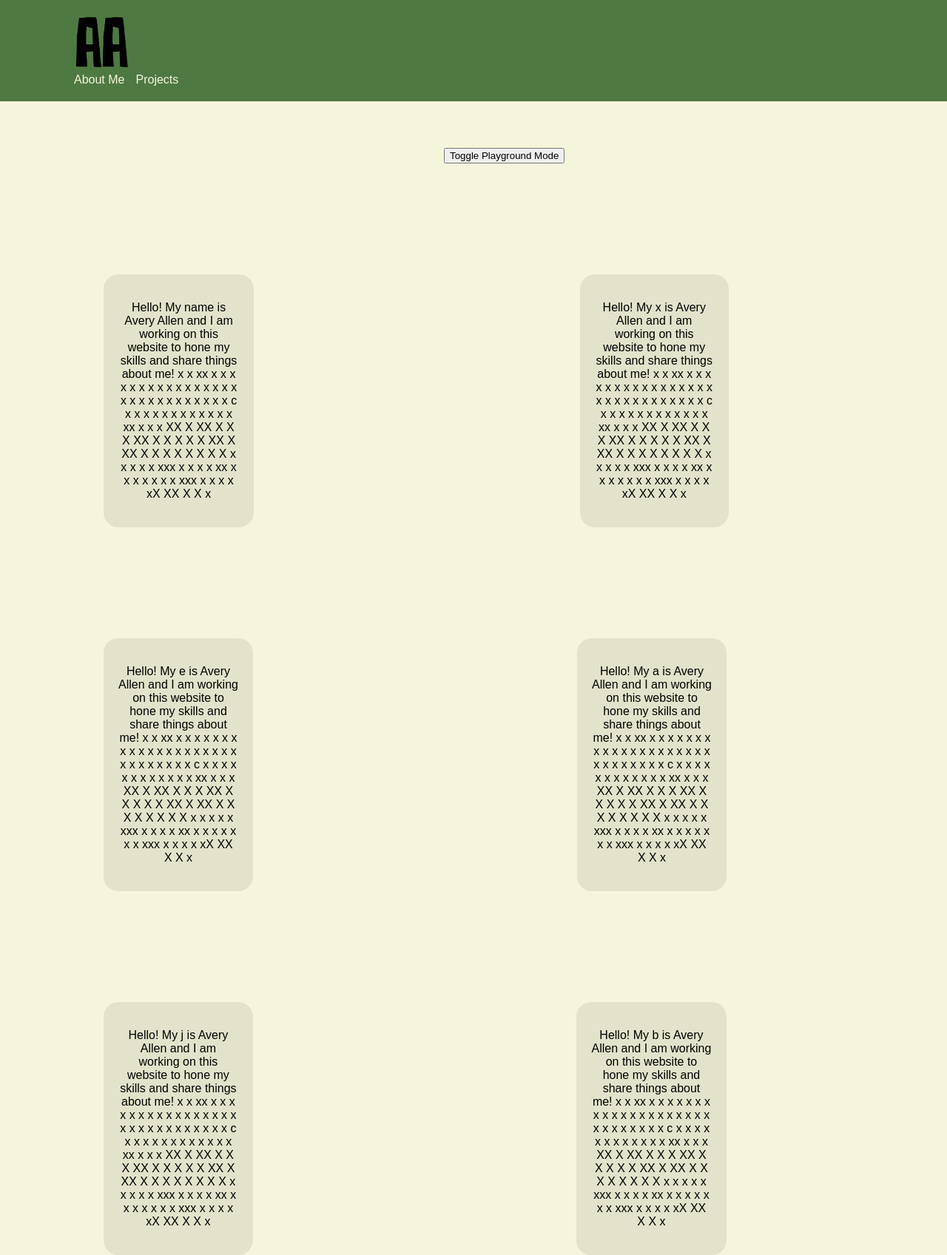
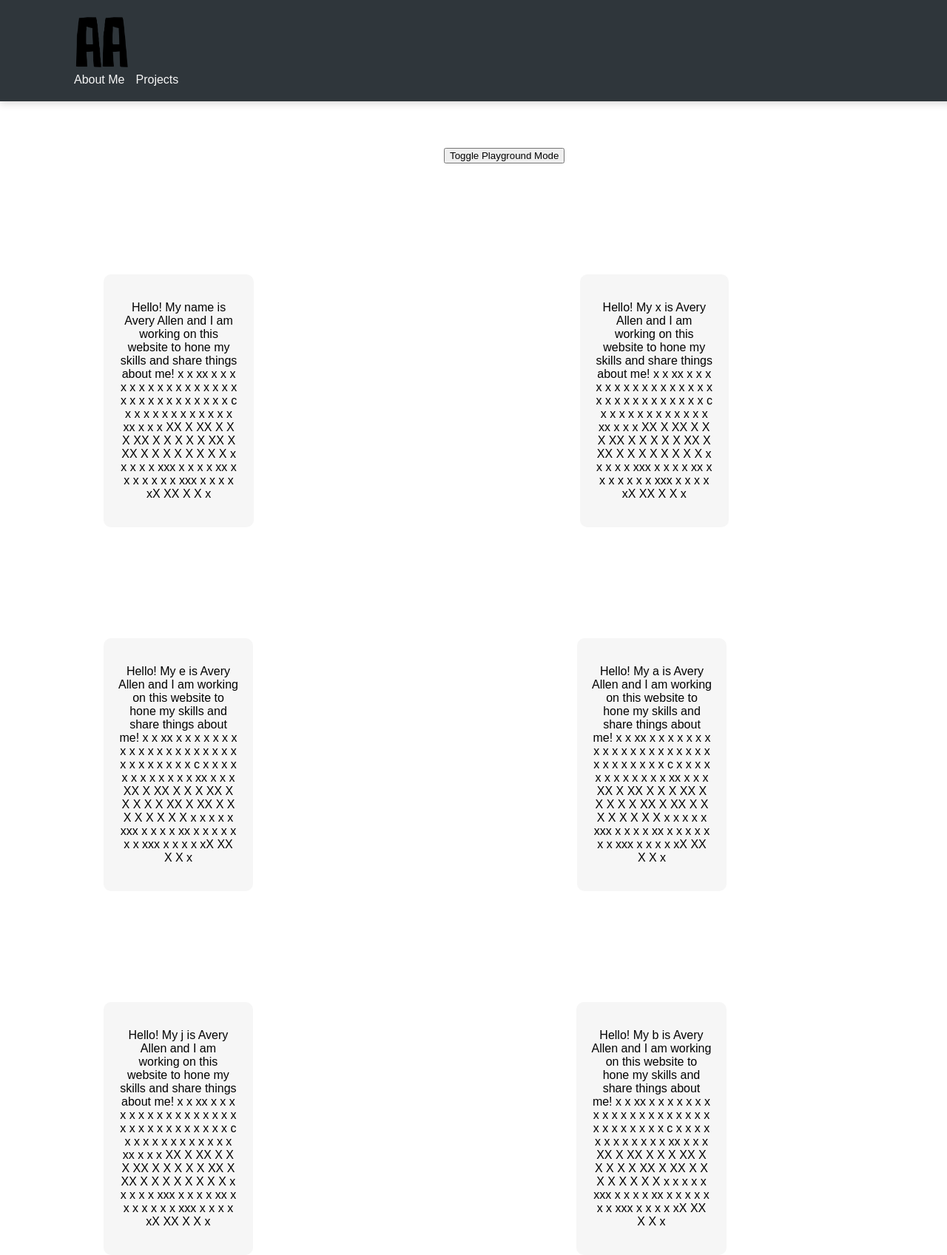
Before and after one commit to AKAvery/Avery-s-Personal-Website, a Flask app: page /about in a window 1280 px wide. Shown: the whole page at 74% size. Run offline with Flask 3, Linux system fonts and the light colour scheme.

Commit message:
Stylistic Changes

```diff
--- a/static/css/about.css
+++ b/static/css/about.css
@@ -2,7 +2,7 @@ body {
     font-family: 'Arial', sans-serif;
     margin: 0;
     padding: 0;
-    background: beige;
+    background: rgb(255,255,255);
 }
 
 .background-change {
@@ -10,18 +10,20 @@ body {
 }
 
 .header {
-    background: #4F7942;
+    background: rgb(47, 54, 59);
     position: fixed;
     left: 0;
     top: 0;
     width: 100%;
     padding: 20px 100px;
     z-index: 2;
-    transition: all 0.5s;
+    transition: all 0.4s;
+    box-shadow: 0 3px 10px rgb(0, 0, 0, 0.15);
+
 }
 
 .header-scrolled {
-    background: rgb(79, 121, 66, 0.65);
+    background: rgb(47, 54, 59, 0.65);
     position: fixed;
     left: 0;
     top: 0;
@@ -54,7 +56,7 @@ body {
     margin-left: 40px;
     width: 30%;
     height: 70%;
-    border-radius: 20px;
+    border-radius: 10px;
     align-items: center;
     justify-content: center;
     text-align: center;
@@ -70,15 +72,15 @@ body {
     left: 0;
     width: 100%;
     height: 100%;
-    background: rgb(227, 227, 203);
-    border-radius: 20px;
+    background: rgb(246,246,246);
+    border-radius: 10px;
     z-index: -1;
     transform-origin: center center;
     transition: all 0.5s ease;
 }
 
 .content.default-mode::before {
-    background: rgb(227, 227, 203);
+    background: rgb(246,246,246);
 }
 
 .content.default-mode:hover::before {
@@ -91,11 +93,11 @@ body {
 }
 
 .content.alt-mode::before {
-   background: rgb(227, 227, 203);
+   background: rgb(246,246,246);
 }
 
 .content.alt-mode:hover::before {
-    background: rgb(227, 227, 203);
+    background: rgb(246,246,246);
     animation: animationOne 0.5s forwards ease-out,
                animationTwo 0.5s 0.5s forwards ease-in,
                animationThree 0.5s 1s forwards ease-out,
@@ -122,12 +124,13 @@ a {
 .nav-text {
     text-decoration: none;
     margin-right: 15px;
-    color: beige;
+    color: rgb(246,246,246);
 }
 
 .nav-text:hover {
     color: white;
     cursor: pointer;
+    text-shadow: 0 0 40px rgb(255, 255, 255, 0.4);
 }
 
 .option-logo {
```
